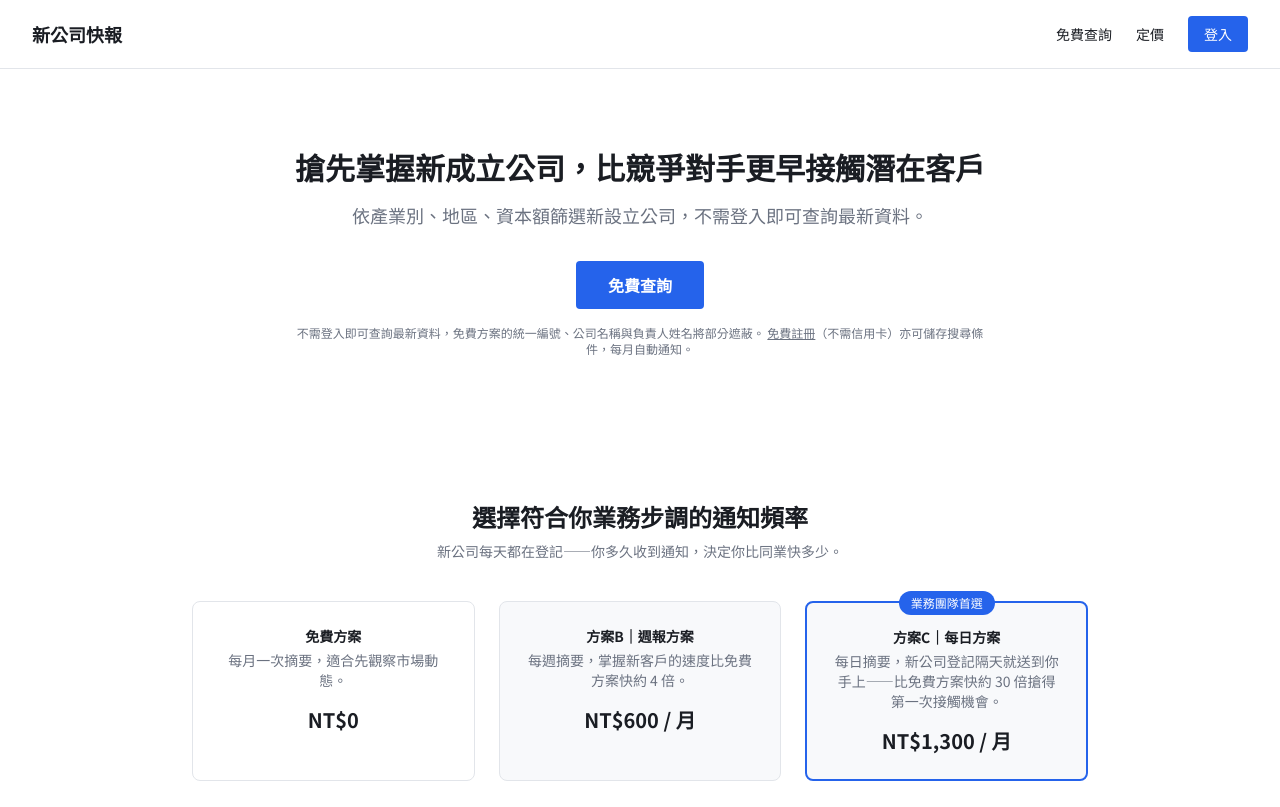
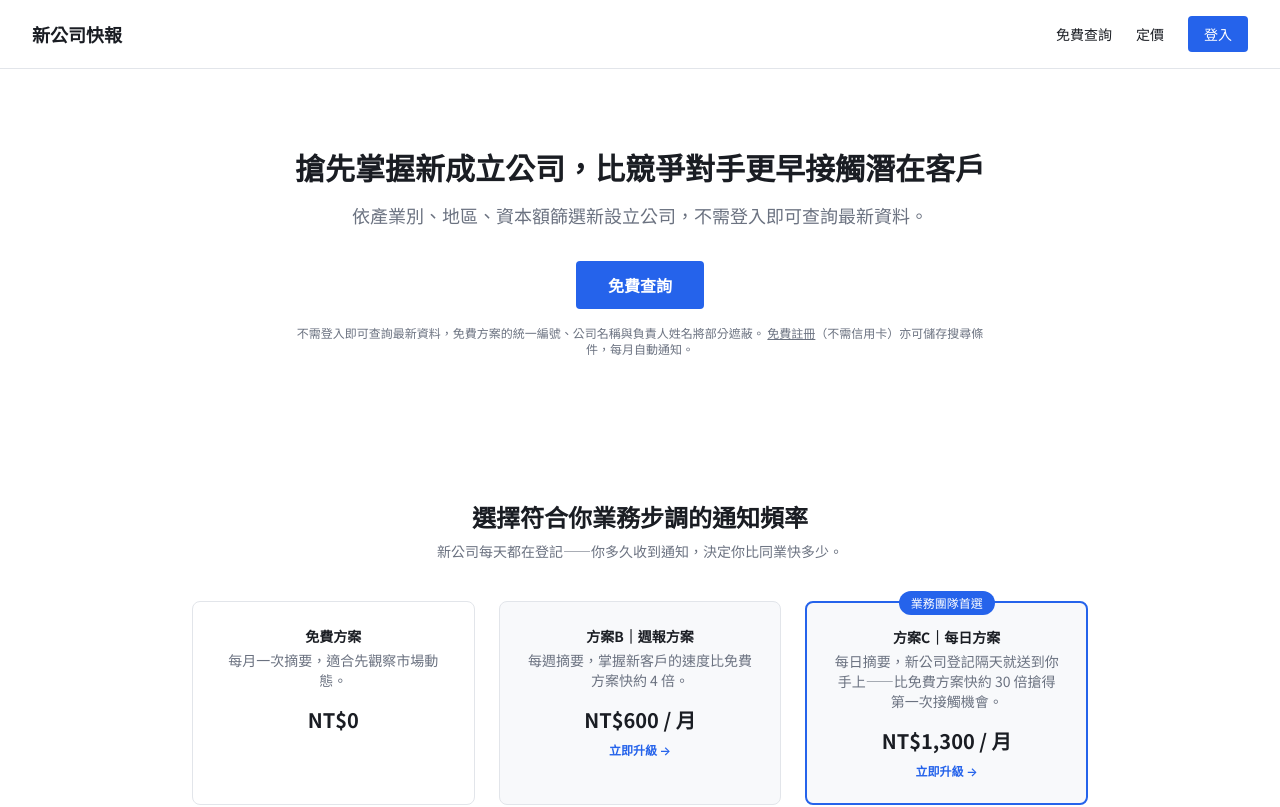
Before and after one commit to verymeanguy13-lab/tw-leads-radar, a Next.js app: page / in a window 1280 px wide. Shown: the top 807 px of the page. Built offline with nearby package versions, Linux system fonts and the light colour scheme; no server answers.

Commit message:
Make homepage pricing teaser cards (方案B/C) clickable into their matching /pricing plan, with an always-visible upgrade CTA

```diff
--- a/app/(marketing)/page.tsx
+++ b/app/(marketing)/page.tsx
@@ -76,15 +76,38 @@ export default function LandingPage() {
             <p className="text-secondary text-sm mb-4">每月一次摘要，適合先觀察市場動態。</p>
             <p className="text-xl font-bold">NT$0</p>
           </div>
-          <div className="border border-default rounded-lg p-6 text-center bg-card">
+          {/* 2026-09-07: 方案B/C teaser cards on the homepage used to be
+              plain, unclickable <div>s - the only way from here to
+              actually upgrade was the small "查看完整方案內容與功能比較"
+              link below the grid. Direct user request to make upgrading
+              more prominent/enticing: both paid cards are now full
+              <Link>s straight to their own plan on /pricing (#plan-b /
+              #plan-c, ids added on that page below), with a hover
+              lift+shadow and an always-visible "立即升級 →" CTA line (not
+              hover-only, so it's just as discoverable on mobile, which
+              has no hover state at all). 免費方案 deliberately stays a
+              plain, non-clickable div - there's nothing to "upgrade" to
+              on the free card, and the user's own ask was specifically
+              about making the PAID plans more enticing, not this one. */}
+          <Link
+            href="/pricing#plan-b"
+            className="group border border-default rounded-lg p-6 text-center bg-card block transition-shadow duration-150 hover:shadow-lg"
+          >
             <p className="text-sm font-semibold mb-1">方案B｜週報方案</p>
             <p className="text-secondary text-sm mb-4">
               每週摘要，掌握新客戶的速度比免費方案快約 4 倍。
             </p>
-            <p className="text-xl font-bold">NT$600 / 月</p>
-          </div>
-          <div
-            className="border-2 rounded-lg p-6 text-center bg-card relative"
+            <p className="text-xl font-bold mb-2">NT$600 / 月</p>
+            <p
+              className="text-xs font-semibold group-hover:underline"
+              style={{ color: "var(--accent)" }}
+            >
+              立即升級 →
+            </p>
+          </Link>
+          <Link
+            href="/pricing#plan-c"
+            className="group border-2 rounded-lg p-6 text-center bg-card relative block transition-shadow duration-150 hover:shadow-lg"
             style={{ borderColor: "var(--accent)" }}
           >
             <span
@@ -97,8 +120,14 @@ export default function LandingPage() {
             <p className="text-secondary text-sm mb-4">
               每日摘要，新公司登記隔天就送到你手上——比免費方案快約 30 倍搶得第一次接觸機會。
             </p>
-            <p className="text-xl font-bold">NT$1,300 / 月</p>
-          </div>
+            <p className="text-xl font-bold mb-2">NT$1,300 / 月</p>
+            <p
+              className="text-xs font-semibold group-hover:underline"
+              style={{ color: "var(--accent)" }}
+            >
+              立即升級 →
+            </p>
+          </Link>
         </div>
         <div className="text-center mt-8">
           <Link
--- a/app/(marketing)/pricing/page.tsx
+++ b/app/(marketing)/pricing/page.tsx
@@ -68,7 +68,15 @@ export default async function PricingPage() {
           <p className="text-xs text-secondary text-center mt-2">{"\u4e0d\u9700\u4fe1\u7528\u5361"}</p>
         </div>
 
-        <div className="border border-default rounded-lg p-6 bg-card">
+        {/* 2026-09-07: id + scroll-mt added so the homepage's new
+            "\u7acb\u5373\u5347\u7d1a \u2192" teaser cards (app/(marketing)/page.tsx) can deep
+            link straight to this specific plan via /pricing#plan-b /
+            #plan-c, instead of just landing at the top of a page with
+            three plans and making the visitor re-find the one they
+            clicked. scroll-mt-8 is a small buffer only - this page has
+            no sticky header today, but it costs nothing to not land
+            flush at the very top edge. */}
+        <div id="plan-b" className="border border-default rounded-lg p-6 bg-card scroll-mt-8">
           <h2 className="font-semibold text-lg mb-1">{"\u65b9\u6848B\uff5c\u9031\u5831\u65b9\u6848"}</h2>
           <p className="text-2xl font-bold mb-1">NT$600 {"/ \u6708"}</p>
           <p className="text-sm text-secondary mb-4">
@@ -89,7 +97,7 @@ export default async function PricingPage() {
           />
         </div>
 
-        <div className="border border-default rounded-lg p-6 bg-card">
+        <div id="plan-c" className="border border-default rounded-lg p-6 bg-card scroll-mt-8">
           <h2 className="font-semibold text-lg mb-1">{"\u65b9\u6848C\uff5c\u6bcf\u65e5\u65b9\u6848\uff08\u9032\u968e\uff09"}</h2>
           <p className="text-2xl font-bold mb-1">NT$1,300 {"/ \u6708"}</p>
           <p className="text-sm text-secondary mb-4">
```
Also changed, not shown: 1 other file (tests, documents, lock files or other folders).
